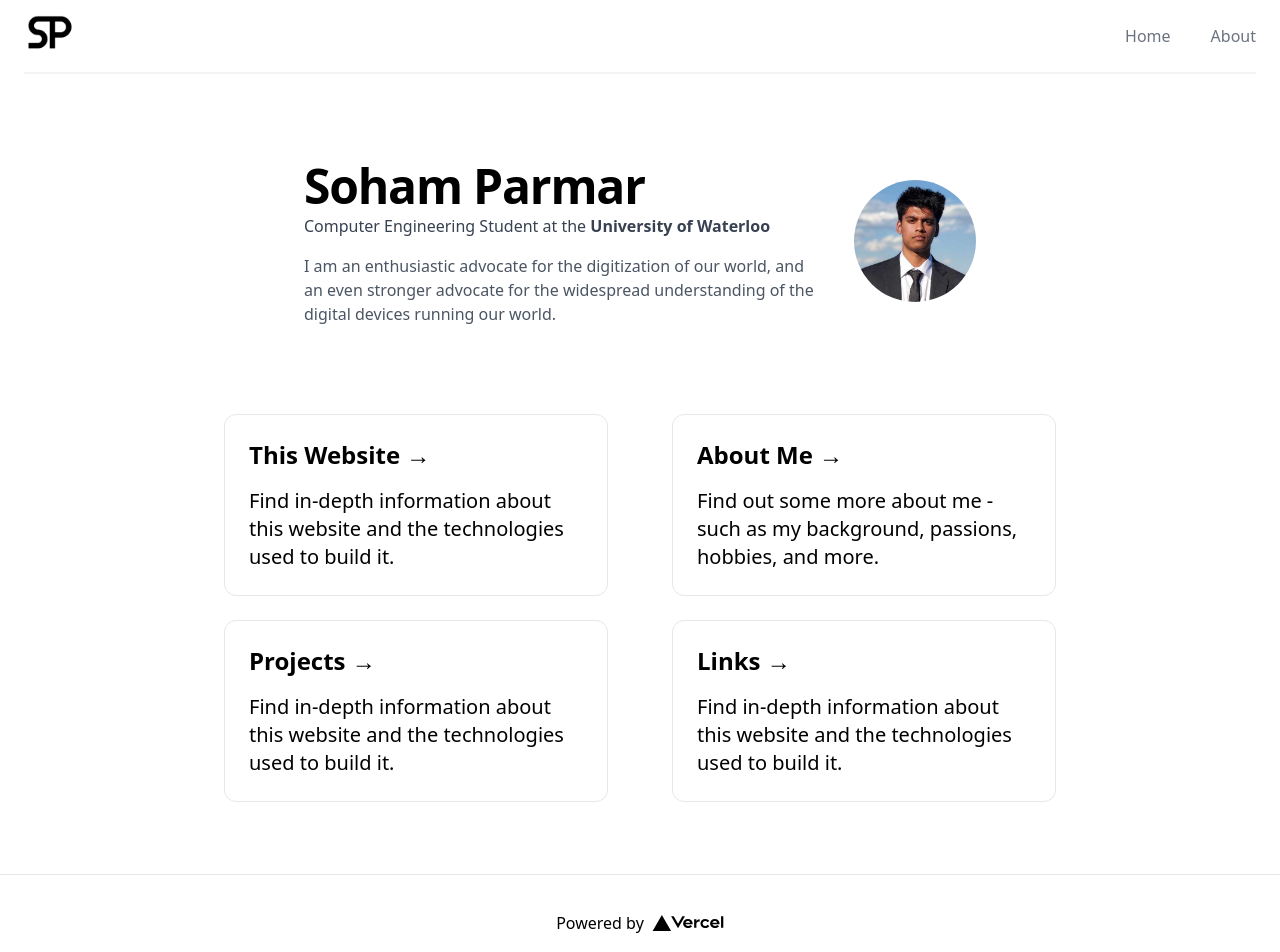
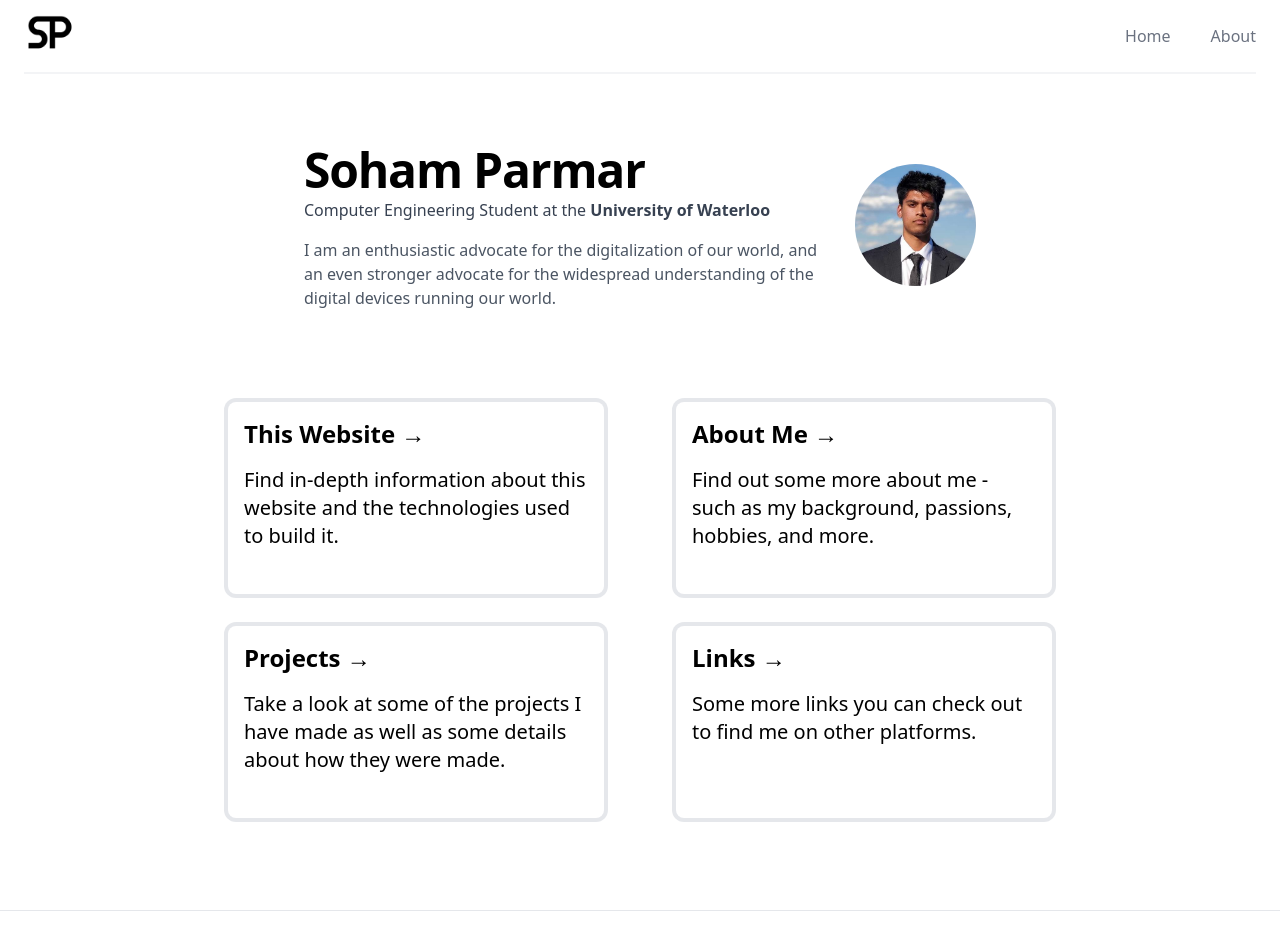
Before and after one commit to SohamP2812/sohamparmar.com, a Next.js app: page / in a window 1280 px wide. Shown: the top 952 px of the page. Built offline with nearby package versions, Linux system fonts and the light colour scheme.

Commit message:
link cards expand and change border color on hover

```diff
--- a/components/Container.jsx
+++ b/components/Container.jsx
@@ -6,17 +6,7 @@ export default function Container({ children }) {
     <div>
       <Header />
       {children}
-      <footer className="flex h-24 w-full items-center justify-center border-t">
-        <a
-          className="flex items-center justify-center gap-2"
-          href="https://vercel.com?utm_source=create-next-app&utm_medium=default-template&utm_campaign=create-next-app"
-          target="_blank"
-          rel="noopener noreferrer"
-        >
-          Powered by{' '}
-          <Image src="/vercel.svg" alt="Vercel Logo" width={72} height={16} />
-        </a>
-      </footer>
+      <footer className="flex h-24 w-full items-center justify-center border-t"></footer>
     </div>
   )
 }
--- a/components/RedirectCard.jsx
+++ b/components/RedirectCard.jsx
@@ -1,11 +1,21 @@
 import Link from 'next/link'
 export default function RedirectCard({ title, description }) {
+  function classNames(...classes) {
+    return classes.filter(Boolean).join(' ')
+  }
+
   return (
-    <Link href="/">
-      <a className="mt-6 w-96 rounded-xl border p-6 text-left hover:text-blue-600 focus:text-blue-600">
-        <h3 className="text-2xl font-bold">{title} &rarr;</h3>
-        <p className="mt-4 text-xl">{description}</p>
-      </a>
-    </Link>
+    <div className="flex">
+      <Link href="/">
+        <a className="mt-6 min-h-[200px] w-96 transform rounded-xl bg-gradient-to-r from-[#e5e7eb] to-[#e5e7eb] p-1 text-left transition-all hover:scale-[1.01] hover:from-[#D8B4FE] hover:to-[#818CF8]">
+          <div className="flex h-full flex-col justify-between rounded-lg bg-white p-4">
+            <div className="flex flex-col justify-between md:flex-col">
+              <h3 className="text-2xl font-bold">{title} &rarr;</h3>
+              <p className="mt-4 text-xl">{description}</p>
+            </div>
+          </div>
+        </a>
+      </Link>
+    </div>
   )
 }
--- a/pages/index.jsx
+++ b/pages/index.jsx
@@ -4,7 +4,7 @@ import RedirectCard from '../components/RedirectCard'
 export default function Home() {
   return (
     <div className="flex min-h-screen flex-col items-center py-2">
-      <main className="mx-auto mt-20 flex w-full flex-col items-center justify-center px-8 text-center">
+      <main className="mx-auto mt-16 flex w-full flex-col items-center justify-center px-8 text-center">
         <div className="flex max-w-2xl flex-col-reverse items-center pb-10 text-left sm:flex-row">
           <div className="flex flex-col pr-8">
             <h1 className="mb-1 text-3xl font-bold tracking-tight text-black md:text-5xl">
@@ -21,7 +21,7 @@ export default function Home() {
               </a>
             </h2>
             <p className="text-gray-600">
-              I am an enthusiastic advocate for the digitization of our world,
+              I am an enthusiastic advocate for the digitalization of our world,
               and an even stronger advocate for the widespread understanding of
               the digital devices running our world.
             </p>
@@ -36,7 +36,7 @@ export default function Home() {
             />
           </div>
         </div>
-        <div className="mt-6 flex max-w-4xl flex-wrap items-center justify-around sm:w-full">
+        <div className="mt-6 mb-20 flex max-w-4xl flex-wrap items-center justify-around sm:w-full">
           <RedirectCard
             title="This Website"
             description="Find in-depth information about this website and the technologies used to build it."
@@ -47,11 +47,11 @@ export default function Home() {
           />
           <RedirectCard
             title="Projects"
-            description="Find in-depth information about this website and the technologies used to build it."
+            description="Take a look at some of the projects I have made as well as some details about how they were made."
           />
           <RedirectCard
             title="Links"
-            description="Find in-depth information about this website and the technologies used to build it."
+            description="Some more links you can check out to find me on other platforms."
           />
         </div>
       </main>
```
